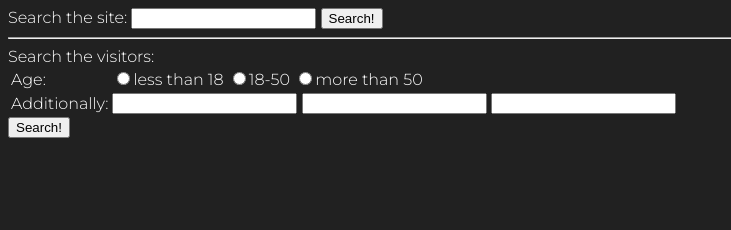
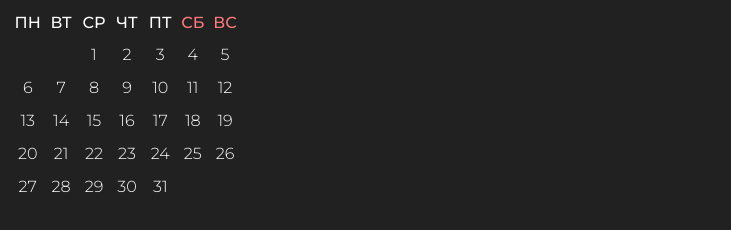
Before and after one commit to chulp28/js-learn, a plain HTML site: page index.html in a window 1280 px wide. Shown: the whole page, without its empty margins (0-731 px from the left). Drawn offline with Linux system fonts and the light colour scheme.

Commit message:
Day 7 Evening

```diff
--- a/app.js
+++ b/app.js
@@ -1,15 +1,35 @@
-let table = document.getElementById('age-table')
-let td = document.getElementsByTagName('td')[0].textContent
-let lables = document.getElementsByName('age')
-let searchForm = document.getElementsByName('search')[0]
-let searchFormInputs = searchForm.getElementsByTagName('input')
-console.log(lables)
-console.log(td)
-console.log(searchForm)
-console.log(searchFormInputs[0])
-console.log(searchFormInputs[1])
-//lables.style.backgroundColor = 'red'
+let cal = document.createElement('table')
+createCalendar(cal, 2025, 0)
 
-for (elem of lables) {
-  console.log(elem.value)
+document.body.append(cal)
+
+function createCalendar(elem, year, month) {
+	// header
+	let [trh, days] = [document.createElement('tr'), ['ПН', 'ВТ', 'СР', 'ЧТ', 'ПТ', 'СБ', 'ВС']];
+	for (day of days) {
+		let th = document.createElement('th'); th.textContent = day;
+		if (day == 'СБ' || day == 'ВС') th.className = 'weekend';
+		trh.append(th);
+	} elem.append(trh);
+
+	// calendar body
+	let [buffer, calBody, date] = [[], [], new Date(year, month)];
+	let [skip, count] = [[date.getDay() - 1], new Date (((new Date(date.setMonth(date.getMonth() + 1)))).setDate(0)).getDate()];
+	for (let i = 1; i <= count;) {
+		if (skip > 0) buffer.push(''), skip--;
+		else buffer.push(i), i++;
+		if (buffer.length == 7) calBody.push(buffer.slice()), buffer.length = 0;
+	};
+	while (buffer.length < 7) buffer.push('');
+	calBody.push(buffer);
+
+	// table body
+	for (week of calBody) {
+		let tr = document.createElement('tr');
+		for (day of week) {
+			let td = document.createElement('td'); td.textContent = day;
+			tr.append(td);
+		}
+		elem.append(tr);
+	}
 }
--- a/index.html
+++ b/index.html
@@ -10,41 +10,5 @@
   <title>JSLP: JavaScript Learn Project</title>
 </head>
 <body>
-  <form name="search">
-    <label>Search the site:
-      <input type="text" name="search">
-    </label>
-    <input type="submit" value="Search!">
-  </form>
-
-  <hr>
-
-  <form name="search-person">
-    Search the visitors:
-    <table id="age-table">
-      <tr>
-        <td>Age:</td>
-        <td id="age-list">
-          <label>
-            <input type="radio" name="age" value="young">less than 18</label>
-          <label>
-            <input type="radio" name="age" value="mature">18-50</label>
-          <label>
-            <input type="radio" name="age" value="senior">more than 50</label>
-        </td>
-      </tr>
-
-      <tr>
-        <td>Additionally:</td>
-        <td>
-          <input type="text" name="info[0]">
-          <input type="text" name="info[1]">
-          <input type="text" name="info[2]">
-        </td>
-      </tr>
-
-    </table>
-
-    <input type="submit" value="Search!">
 </body>
 </html>
--- a/theme.css
+++ b/theme.css
@@ -4,7 +4,50 @@ body {
     font-family: Montserrat;
     font-weight: 300;
     padding: 0;
-    margin: 10;
+    margin: 0;
     background-color: rgb(33, 33, 33);
     color: white;
 }
+
+.alert {
+    position: absolute;
+    text-align: center;
+    background-color: rgb(42, 42, 42);
+    border: 1px solid rgb(33, 33, 33);
+    border-radius: 15px;
+
+    transition: 0.2s;
+
+    /* align */
+    top: 15px;
+    left: 50%;
+    transform: translate(-50%);
+    padding: 20px;
+}
+
+.alert:hover {
+    border-color: rgb(70, 70, 70);
+    cursor: pointer;
+}
+
+table {
+    padding: 10px;
+    cursor: pointer;
+}
+td {
+    border: 1px solid rgba(70, 70, 70, 0);
+    text-align: center;
+    margin: 0;
+    padding: 5px;
+    transition: 0.2s;
+}
+td:hover {
+    border: 1px solid rgb(255, 255, 255);
+}
+th {
+    font-weight: 500;
+    padding-bottom: 5px;
+}
+.weekend {
+    color: rgb(255, 122, 122);
+}
```
